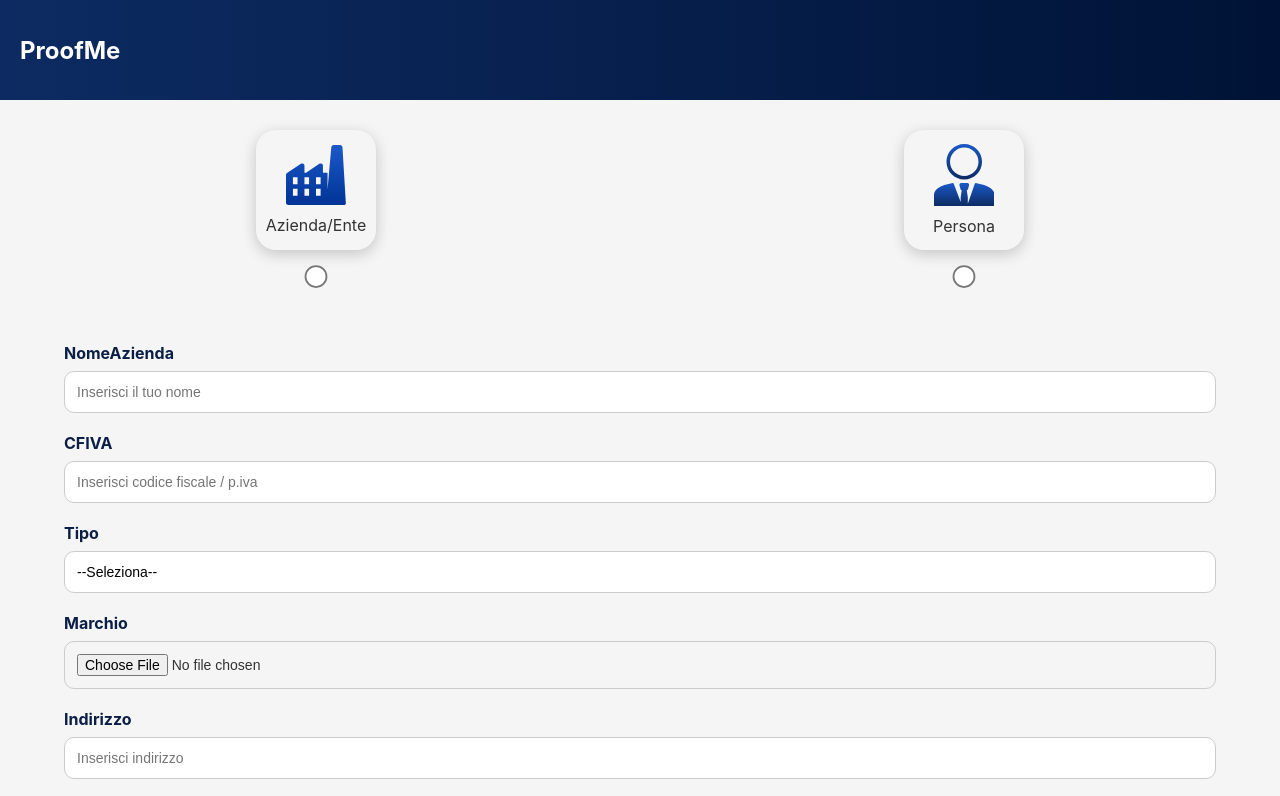
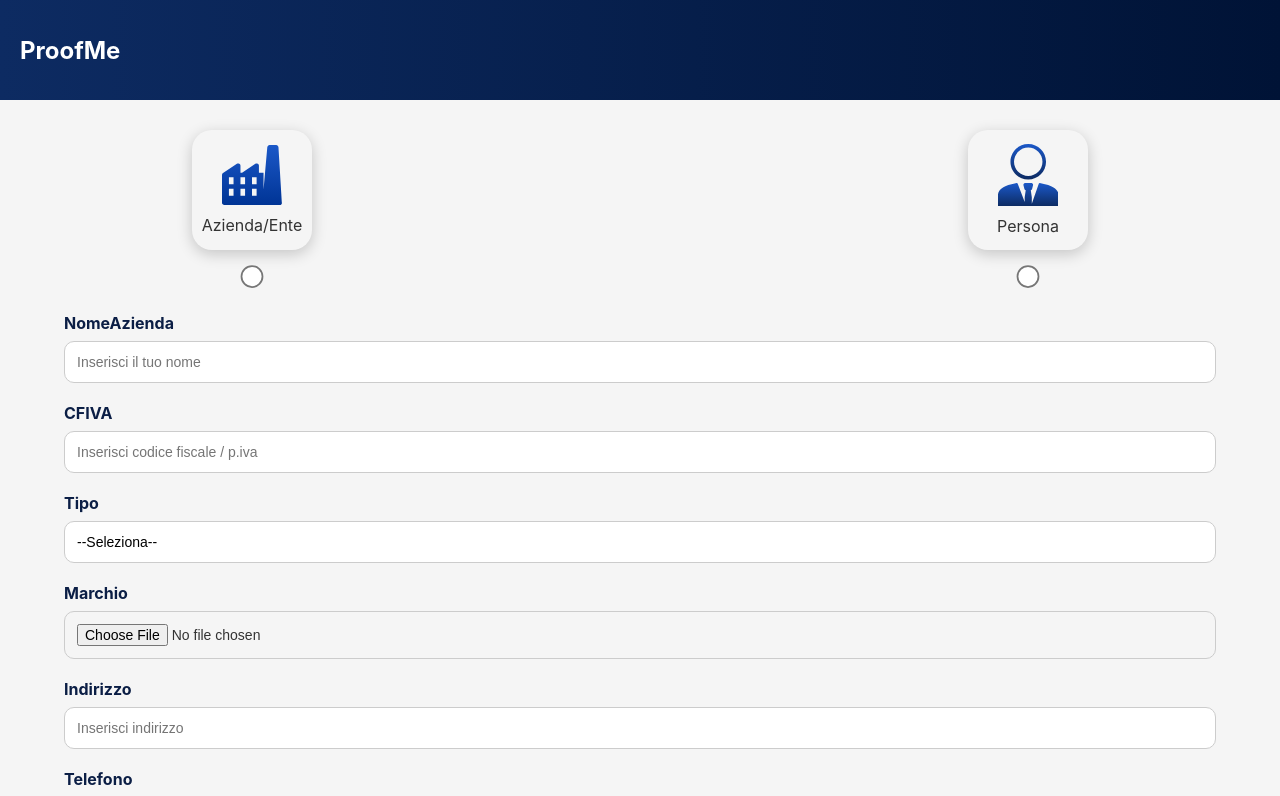
Before and after one commit to LilPessy/ProofMe, a React (Vite) app in the folder client/: page /signin in a window 1280 px wide. Shown: the top 796 px of the page. Built offline with nearby package versions, Linux system fonts and the light colour scheme; a web font is replaced by a local one.

Commit message:
Sistemato css Registrazione

```diff
--- a/client/src/pages/Registrazione.css
+++ b/client/src/pages/Registrazione.css
@@ -9,13 +9,13 @@ form{
     display: flex;
     flex-direction: column;
     width: 90%;
-    margin-top: 40px;
+    margin-top: 20px;
 }
 
 .radio-group{
     margin-top: 30px;
     display: flex;
     justify-content: space-between;
-    margin-bottom: 20px;
-    width: 60%;
+    margin-bottom: 10px;
+    width: 70%;
 }
```
